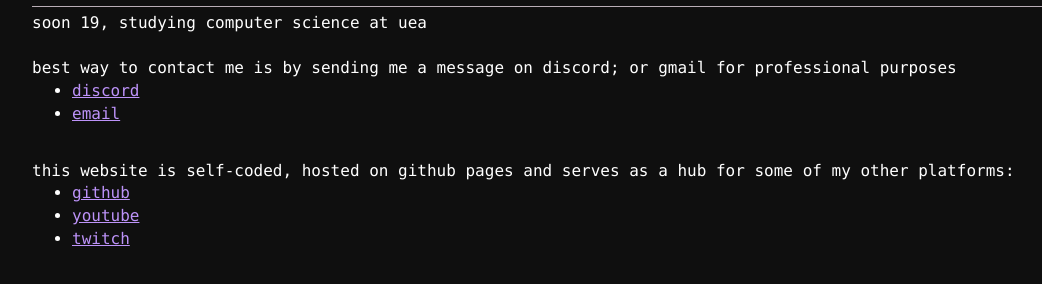
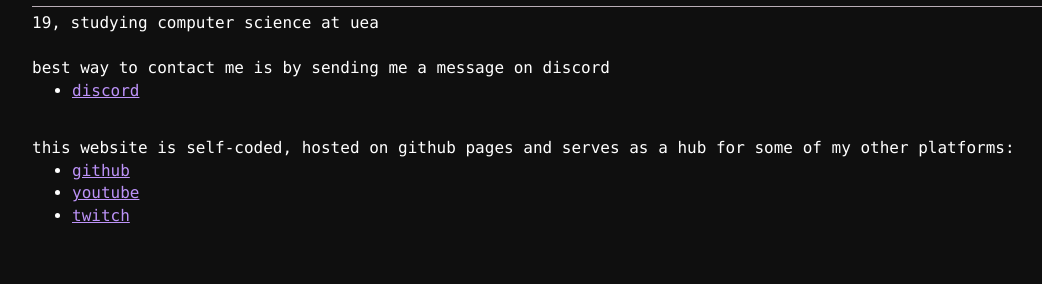
Before and after one commit to raza221/raza221.github.io, a plain HTML site: page index.html in a window 1280 px wide. Shown: the part 278-562 px from the top of the page, without its empty margins (38-1080 px from the left). Drawn offline with Linux system fonts and the light colour scheme.

Commit message:
Update index.html

```diff
--- a/index.html
+++ b/index.html
@@ -15,13 +15,12 @@
 		<div class="page-header">
                 <img style="display: inline-block; border-radius: 50%; width: 128px; height: 128px" src="avatar.png" alt="my avatar"></img><h1><strong>raza</strong></h1>
 		</div>
-		soon 19, studying computer science at uea
+		19, studying computer science at uea
 		<br>
 		<br>
-	    	best way to contact me is by sending me a message on discord; or gmail for professional purposes
+	    	best way to contact me is by sending me a message on discord
 		<ul>
 			<li><a href="https://discordapp.com/users/431530175935807488">discord</a></li>
-            <li><a href="mailto:contact.raza0@gmail.com">email</a></li>
 		</ul>
         <br>
 		this website is self-coded, hosted on github pages and serves as a hub for some of my other platforms:
```
